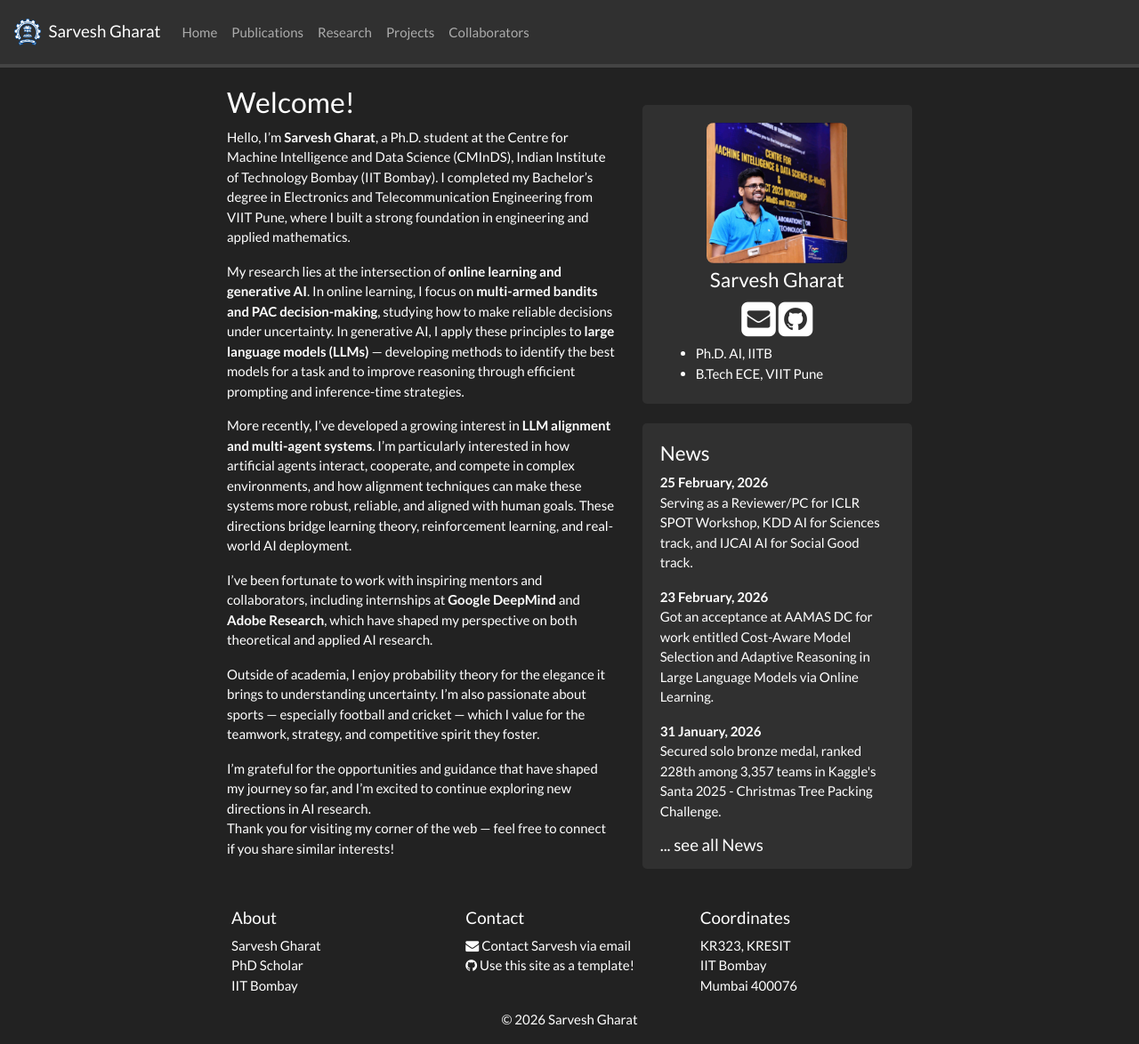
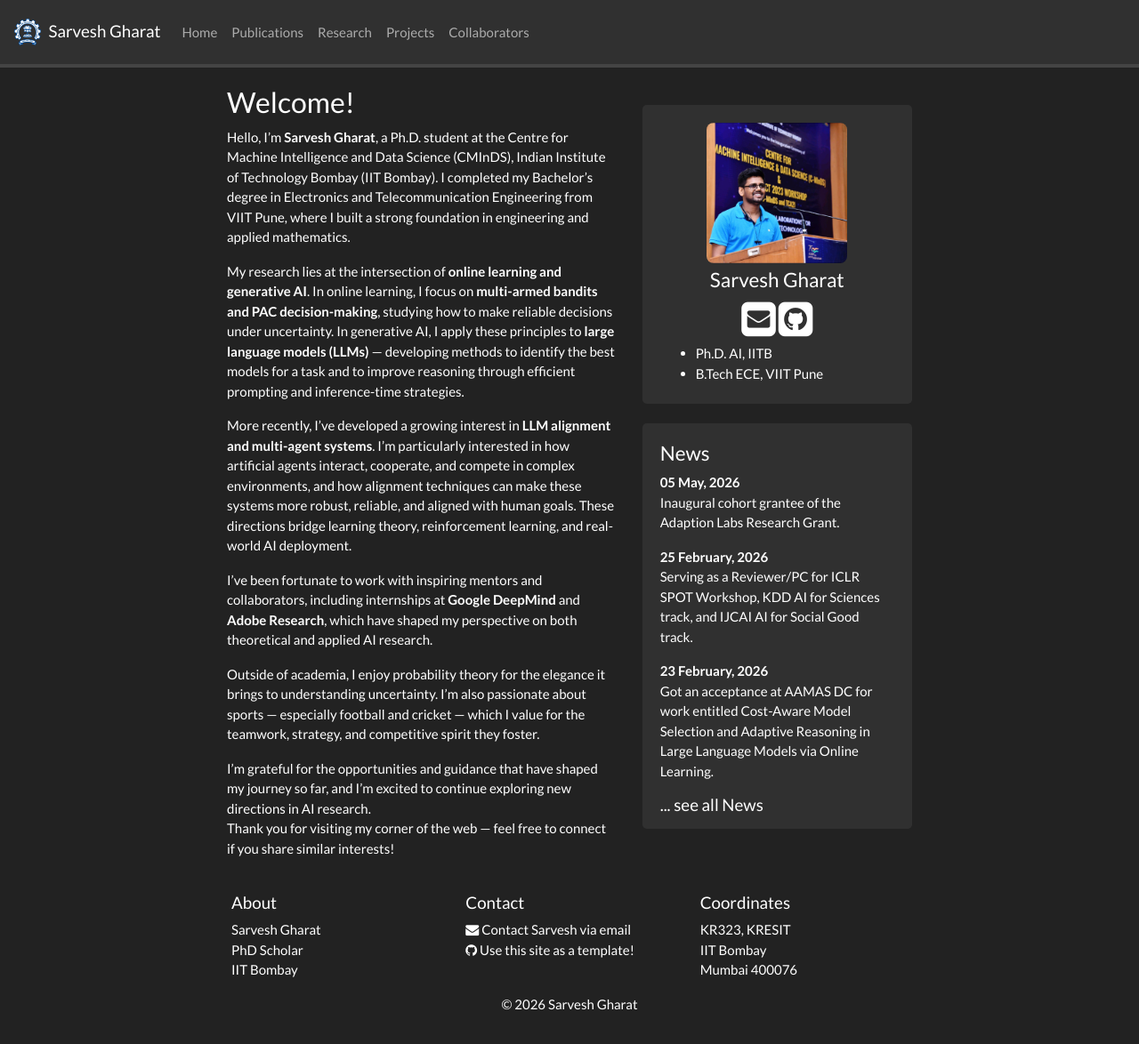
Before and after one commit to SarveshVGharat/SarveshVGharat.github.io, a Jekyll site: the page built from _pages/home.md, in a window 1280 px wide and 1174 px high. Shown: the whole window at 89% size. Built offline with Jekyll 4.4.1, drawn with Linux system fonts in a browser that asks for light colours; nearby versions of some CDN libraries; a style sheet for code colours, icons or effects is not loaded.

Commit message:
Update news.yml

```diff
--- a/_data/news.yml
+++ b/_data/news.yml
@@ -1,3 +1,6 @@
+- date: 05 May, 2026
+  headline: "Inaugural cohort grantee of the Adaption Labs Research Grant."
+
 - date: 25 February, 2026
   headline: "Serving as a Reviewer/PC for ICLR SPOT Workshop, KDD AI for Sciences track, and IJCAI AI for Social Good track."
 
```
